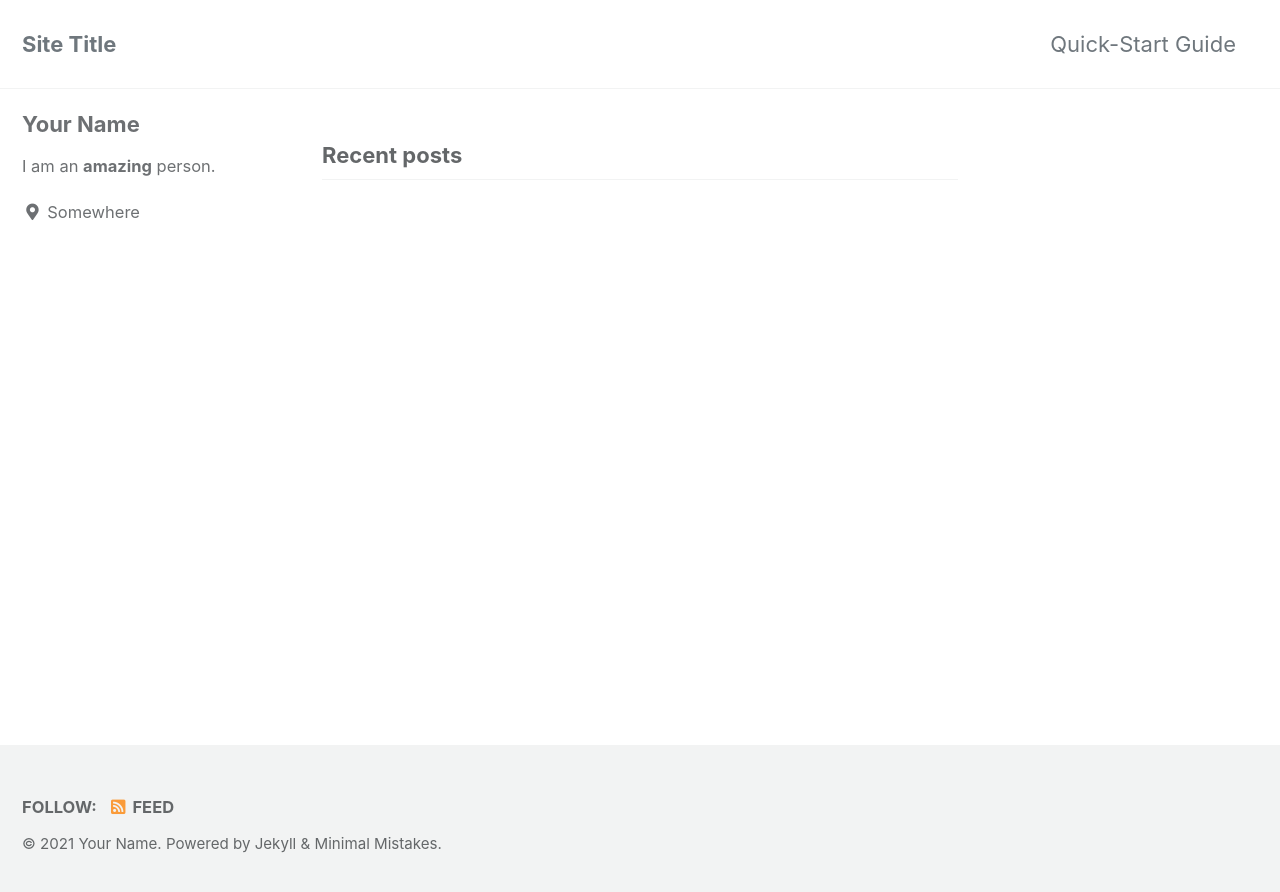
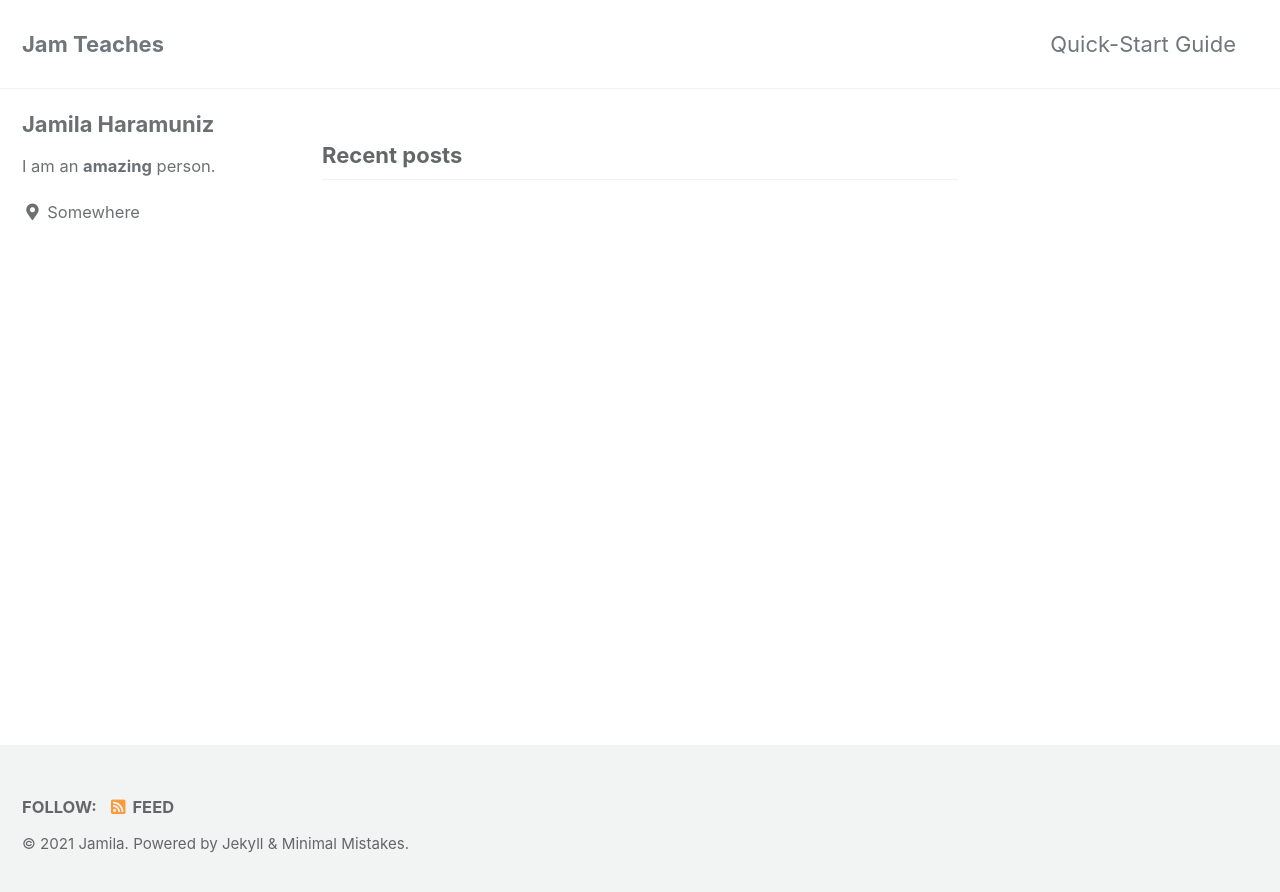
Before and after one commit to jharamuniz/jharamuniz.github.io, a Jekyll site: the page built from index.html, in a window 1280 px wide. Shown: the top 892 px of the page. Built offline with Jekyll 4.4.1, drawn with Linux system fonts in a browser that asks for light colours; cached includes are drawn as plain includes; the list of posts is cut into pages by our own code.

Commit message:
config edits

```diff
--- a/_config.yml
+++ b/_config.yml
@@ -16,14 +16,14 @@ minimal_mistakes_skin    : "default" # "air", "aqua", "contrast", "dark", "dirt"
 
 # Site Settings
 locale                   : "en-US"
-title                    : "Site Title"
+title                    : "Jam Teaches"
 title_separator          : "-"
 subtitle                 : # site tagline that appears below site title in masthead
-name                     : "Your Name"
-description              : "An amazing website."
+name                     : "Jamila"
+description              : "JHC Tutoring Website."
 url                      : # the base hostname & protocol for your site e.g. "https://mmistakes.github.io"
 baseurl                  : # the subpath of your site, e.g. "/blog"
-repository               : # GitHub username/repo-name e.g. "mmistakes/minimal-mistakes"
+repository               : "jharamuniz/jharamuniz.github.io" # GitHub username/repo-name e.g. "mmistakes/minimal-mistakes"
 teaser                   : # path of fallback teaser image, e.g. "/assets/images/500x300.png"
 logo                     : # path of logo image to display in the masthead, e.g. "/assets/images/88x88.png"
 masthead_title           : # overrides the website title displayed in the masthead, use " " for no title
@@ -101,7 +101,7 @@ analytics:
 
 # Site Author
 author:
-  name             : "Your Name"
+  name             : "Jamila Haramuniz"
   avatar           : # path of avatar image, e.g. "/assets/images/bio-photo.jpg"
   bio              : "I am an **amazing** person."
   location         : "Somewhere"
```
